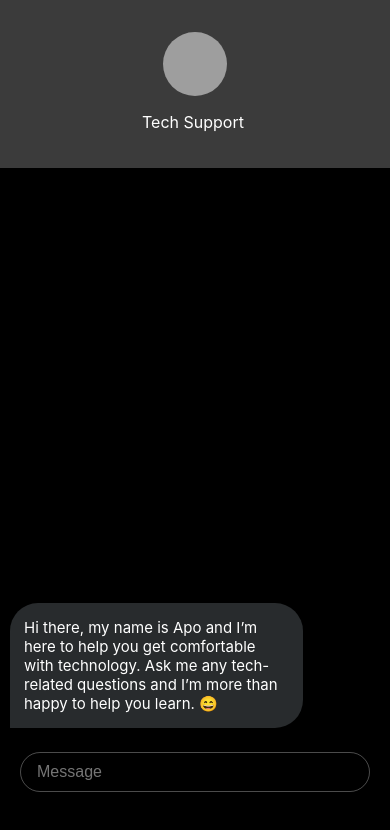
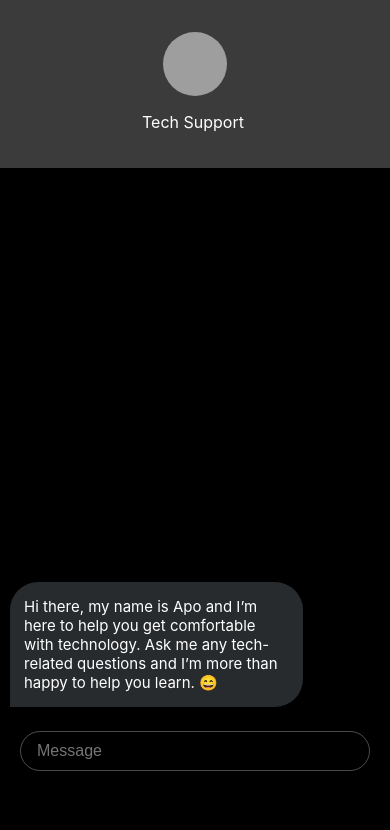
Before and after one commit to eefh/tech-support, a Next.js app: page / in a window 390 px wide. Shown: the top 830 px of the page. Built offline with nearby package versions, Linux system fonts and the light colour scheme; grey boxes are pictures that could not be loaded.

Commit message:
Adjust bottom

```diff
--- a/styles/Home.module.css
+++ b/styles/Home.module.css
@@ -195,7 +195,7 @@
   .Home {
     width: 100vw;
     margin: 0px;
-    height: 90vh;
+    height: 85vh;
     padding: 0px;
     justify-content: center;
     align-items: flex-end;
```
